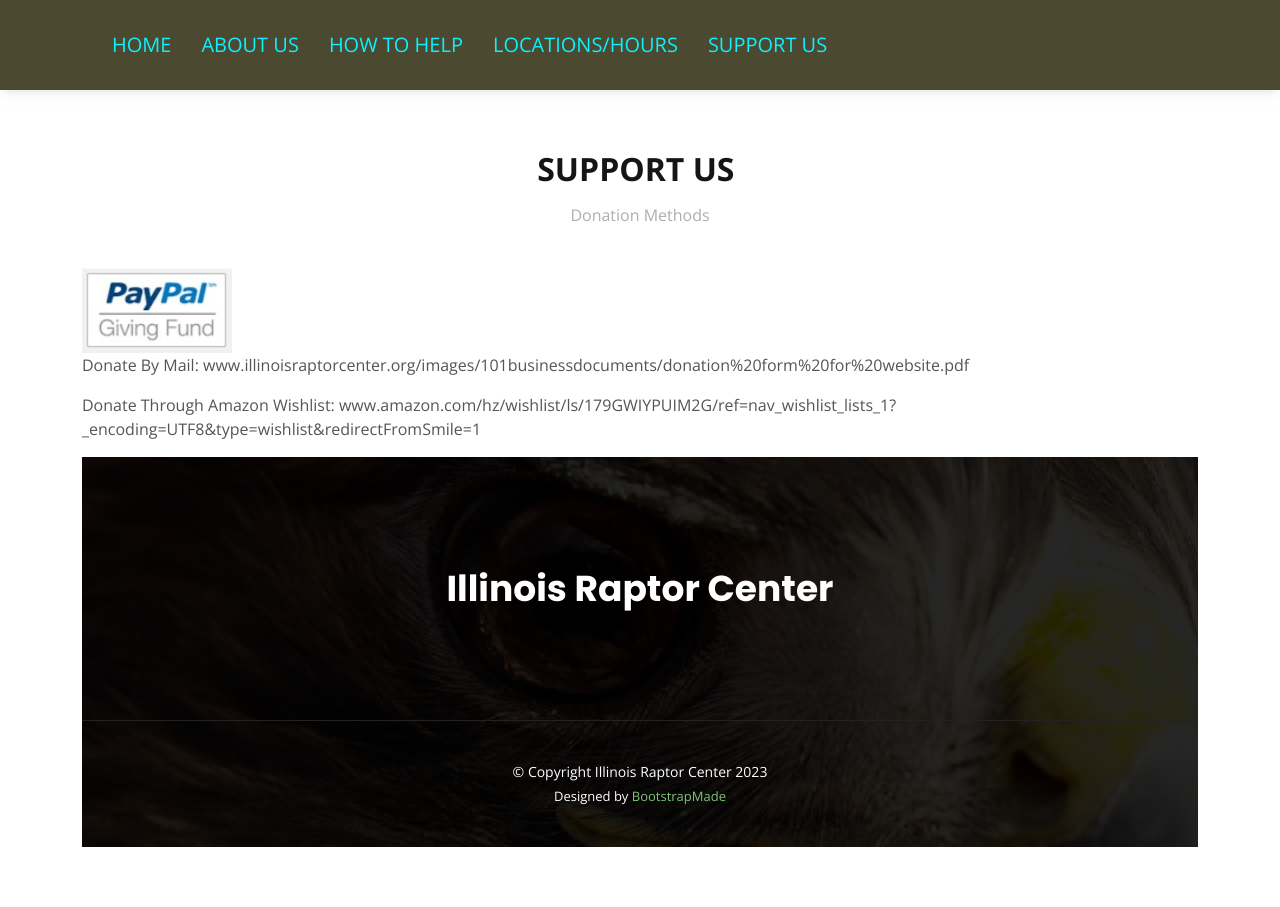
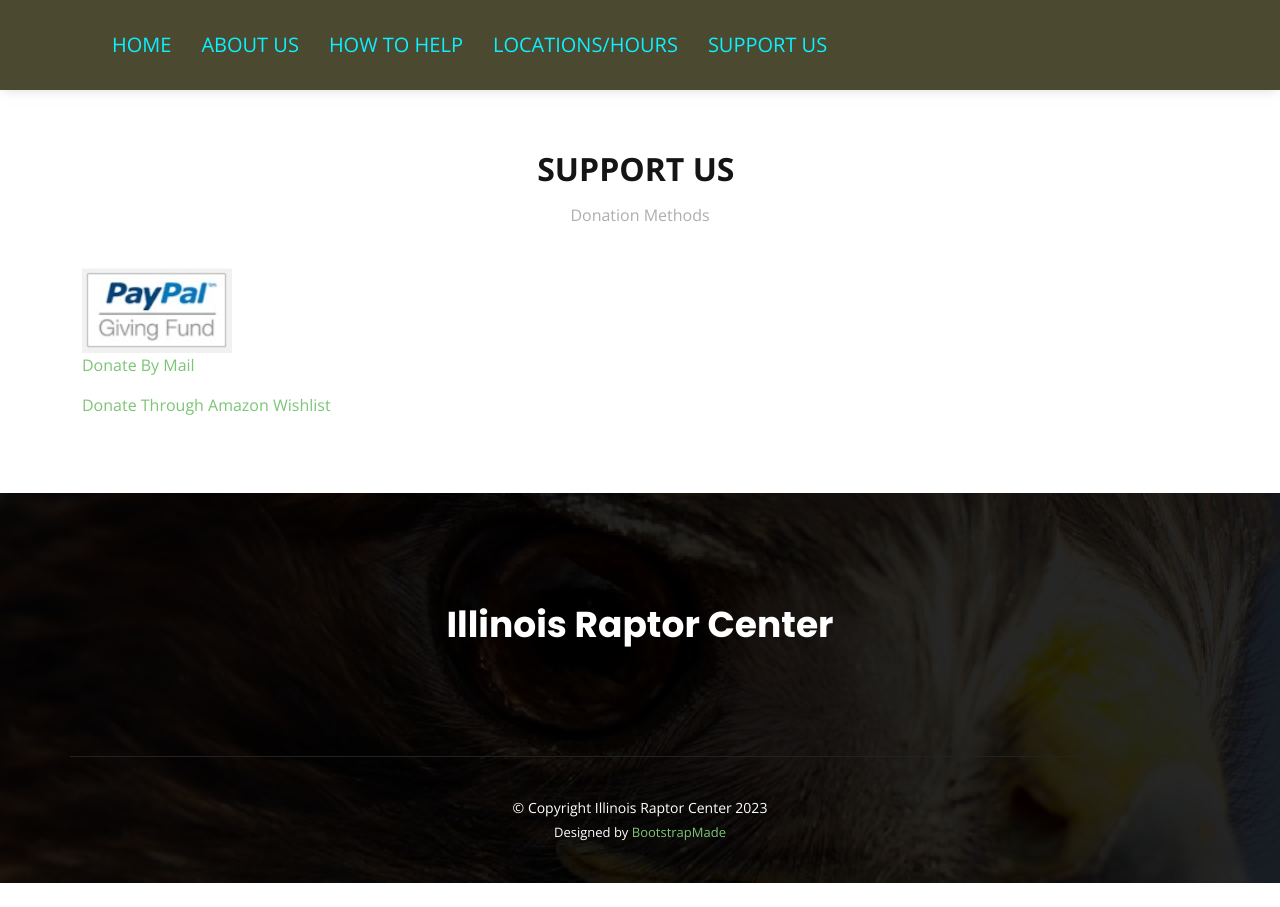
Before and after one commit to Kgephart02/Illinois_Raptor_Center_Website_Revised, a plain HTML site: page Support_Us.html in a window 1280 px wide. Shown: the part 1200-2107 px from the top of the page. After the commit the page ends 2083 px from the top, so only its background shows below. Drawn offline with nearby package versions, Linux system fonts and the light colour scheme; a web font is replaced by a local one.

Commit message:
VVVVVVVV

```diff
--- a/Support_Us.html
+++ b/Support_Us.html
@@ -48,7 +48,6 @@
     </div>
 	</section><!-- End Hero -->
 
-  <!-- ======= Header ======= -->
   <header id="header" class="d-flex align-items-center">
     <div class="container d-flex align-items-center justify-content-between">
 
@@ -66,23 +65,24 @@
 
   <main id="main">
 
-    <!-- ======= About Us Section ======= -->
-    <section id="about" class="about">
+     <section id="about" class="about">
       <div class="container">
 
 <div class="section-title" data-aos="fade-up">
           <h2>Support Us&nbsp;</h2>
           <p>Donation Methods</p>
         </div>
-  <img src="assets/img/PayPal.png" width="150" height="85.5" href="www.paypal.com/fundraiser/charity/145971" alt=""/>
-<p href="Donate By Mail:
-www.illinoisraptorcenter.org/images/101businessdocuments/donation%20form%20for%20website.pdf
-">Donate By Mail:
-www.illinoisraptorcenter.org/images/101businessdocuments/donation%20form%20for%20website.pdf
-</p>
-<p href="www.amazon.com/hz/wishlist/ls/179GWIYPUIM2G/ref=nav_wishlist_lists_1?_encoding=UTF8&type=wishlist&redirectFromSmile=1">Donate Through Amazon Wishlist:
-www.amazon.com/hz/wishlist/ls/179GWIYPUIM2G/ref=nav_wishlist_lists_1?_encoding=UTF8&type=wishlist&redirectFromSmile=1</p>
-		<!-- ======= Footer ======= -->
+  <a href="https://www.paypal.com/fundraiser/charity/145971">
+		  <img src="assets/img/PayPal.png" width="150" height="85.5" href="www.paypal.com/fundraiser/charity/145971" alt=""/>
+		  </a>
+<p>
+<a href="forms/donation form for website.pdf">Donate By Mail		  </a></p>
+<p><a href="https://www.amazon.com/hz/wishlist/ls/179GWIYPUIM2G/ref=nav_wishlist_lists_1?_encoding=UTF8&type=wishlist&redirectFromSmile=1">Donate Through Amazon Wishlist		  </a></p>
+
+
+  </main><!-- End #main -->
+
+  <!-- ======= Footer ======= -->
   <footer id="footer">
 
     <div class="footer-top">
@@ -116,7 +116,8 @@ www.amazon.com/hz/wishlist/ls/179GWIYPUIM2G/ref=nav_wishlist_lists_1?_encoding=U
         Designed by <a href="https://bootstrapmade.com/">BootstrapMade</a>
       </div>
     </div>
-  </footer><!-- End Footer -->
+  </footer><!-- End Footer --><!-- End Footer -->
+
 
   <a href="#" class="back-to-top d-flex align-items-center justify-content-center"><i class="bi bi-arrow-up-short"></i></a>
 
```
Also changed, not shown: aboutus.html (+2 -3 lines), 1 other file.
